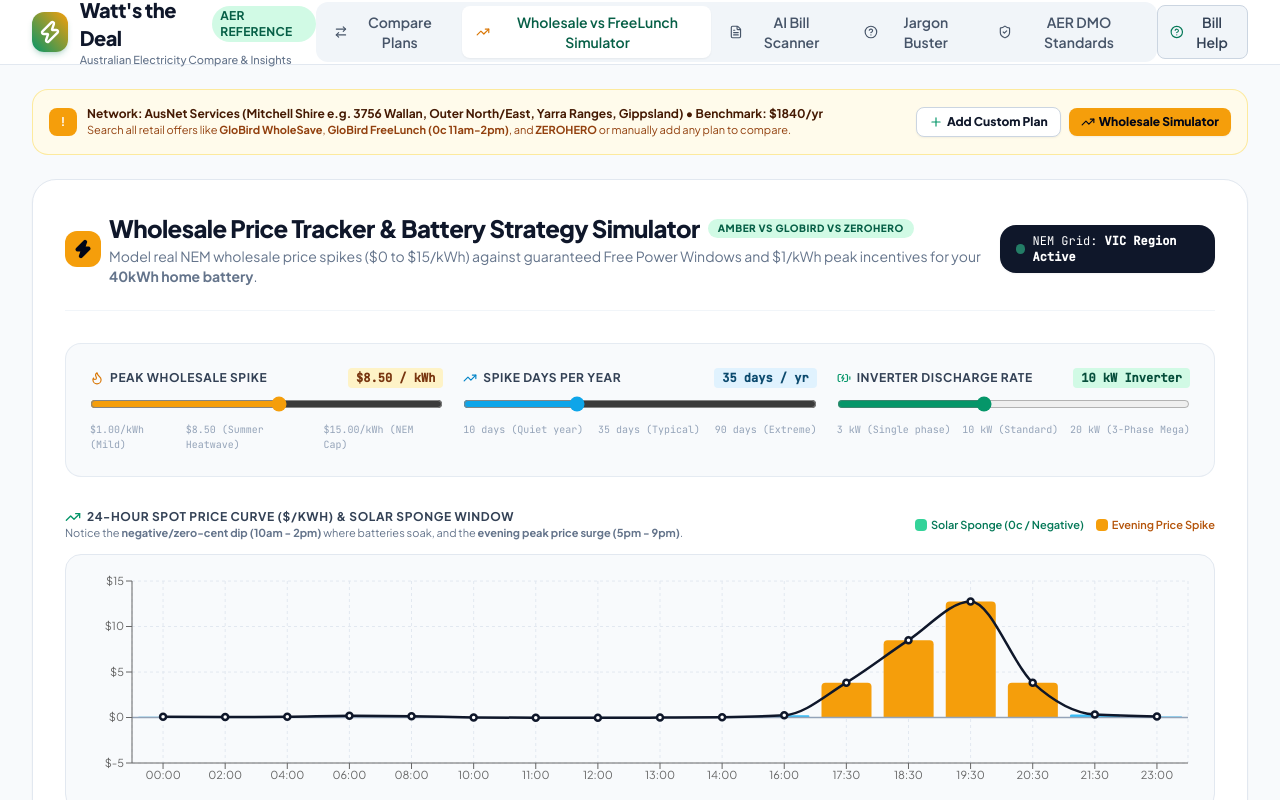
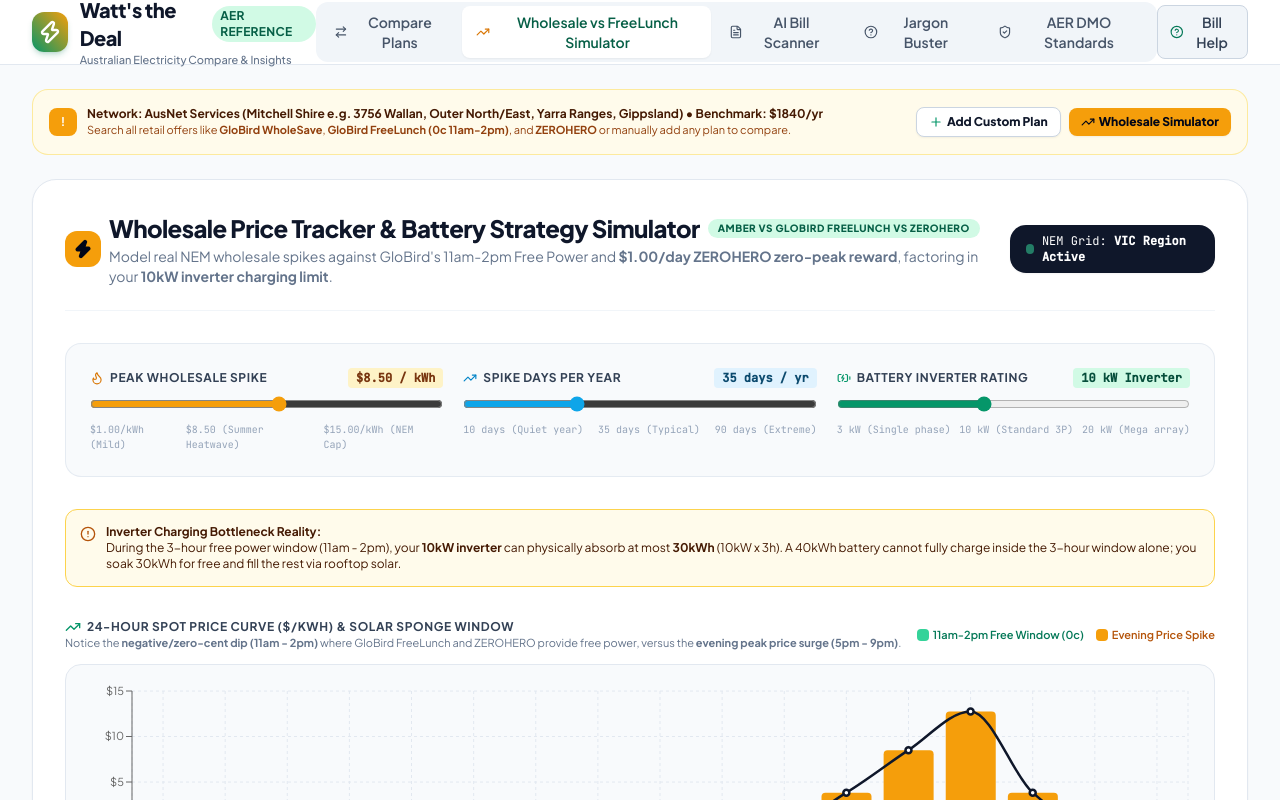
Before and after one commit to ANDYGT40/watts_the_deal, a React (Vite) app in the folder frontend/: page / in a window 1280 px wide. Both pictures are taken after a click on the button "Wholesale vs FreeLunch Simulator". Shown: the top 800 px of the page. Built offline with nearby package versions, Linux system fonts and the light colour scheme.

Commit message:
added features

```diff
--- a/frontend/components/WholesaleBatterySimulator.tsx
+++ b/frontend/components/WholesaleBatterySimulator.tsx
@@ -13,9 +13,7 @@ import {
   Sparkles,
   ArrowRight,
   Flame,
-  Sun,
-  Layers,
-  HelpCircle
+  AlertCircle
 } from 'lucide-react';
 import { ResponsiveContainer, ComposedChart, Line, Bar, XAxis, YAxis, Tooltip, CartesianGrid, ReferenceLine, Cell } from 'recharts';
 
@@ -28,13 +26,10 @@ export const WholesaleBatterySimulator: React.FC<WholesaleBatterySimulatorProps>
   profile,
   distributor,
 }) => {
-  // Simulator Controls
-  const [spikeIntensity, setSpikeIntensity] = useState<number>(850); // cents/kWh (e.g. $8.50/kWh peak spike)
-  const [spikeEventsPerYear, setSpikeEventsPerYear] = useState<number>(35); // typical 30-45 NEM spike days
-  const [batteryDischargeKw, setBatteryDischargeKw] = useState<number>(profile.batteryCapacityKWh >= 30 ? 10 : 5); // kW inverter discharge rate
-  const [selectedScenario, setSelectedScenario] = useState<'ALL' | 'AMBER' | 'FREELUNCH' | 'ZEROHERO'>('ALL');
+  const [spikeIntensity, setSpikeIntensity] = useState<number>(850);
+  const [spikeEventsPerYear, setSpikeEventsPerYear] = useState<number>(35);
+  const [batteryDischargeKw, setBatteryDischargeKw] = useState<number>(profile.batteryInverterKw || (profile.batteryCapacityKWh >= 30 ? 10 : 5));
 
-  // Dynamic 24-hr wholesale profile adjusting based on spikeIntensity slider
   const dynamicWholesaleCurve = useMemo(() => {
     return SAMPLE_WHOLESALE_INTERVALS.map((item) => {
       let price = item.wholesalePriceCentsPerKWh;
@@ -51,80 +46,64 @@ export const WholesaleBatterySimulator: React.FC<WholesaleBatterySimulatorProps>
     });
   }, [spikeIntensity]);
 
-  // Mathematical comparisons between the 3 main strategies:
-  // 1. Amber Smartshift: Soaks solar/negative price & discharges during extreme spikes ($X/kWh)
-  // 2. GloBird FreeLunch: Soaks 100% free power (0c) every single day (11am-2pm) and avoids all peak costs with 0 risk
-  // 3. GloBird ZEROHERO: Capped retail rate + $1.00/kWh cash reward for zero peak draw or peak export (4pm-9pm)
   const calculations = useMemo(() => {
     const batteryCapacity = profile.batteryCapacityKWh || 40;
-    const usableCapacity = batteryCapacity * 0.90; // 90% usable depth of discharge
+    const usableCapacity = batteryCapacity * 0.90;
+    const inverterKw = batteryDischargeKw;
 
     // --- Scenario A: Amber Smartshift Wholesale Trading ---
-    // Inverter discharge: e.g. 10kW for 2.5 hours of high spike = 25kWh exported
-    const exportableKWhPerEvent = Math.min(usableCapacity * 0.75, batteryDischargeKw * 2.5);
-    const avgSpikePriceDollars = spikeIntensity / 100; // e.g. $8.50 / kWh
+    const exportableKWhPerEvent = Math.min(usableCapacity * 0.75, inverterKw * 2.5);
+    const avgSpikePriceDollars = spikeIntensity / 100;
     const revenuePerSpikeEvent = exportableKWhPerEvent * avgSpikePriceDollars;
     const annualSpikeTradingEarnings = revenuePerSpikeEvent * spikeEventsPerYear;
 
-    // Daily cycling profit during normal non-spike days (buy at ~0c midday, discharge during 30c evening)
     const normalDays = 365 - spikeEventsPerYear;
-    const dailyNormalArbitrageProfit = usableCapacity * 0.22; // ~22c/kWh spread
+    const dailyNormalArbitrageProfit = Math.min(usableCapacity, inverterKw * 4) * 0.22;
     const annualNormalArbitrage = normalDays * dailyNormalArbitrageProfit;
 
-    // Amber subscription ($22/mo = $264/yr) + daily supply
     const amberAnnualSupply = (122 * 365) / 100;
     const amberAnnualMembership = 264;
     const amberGrossProfit = annualSpikeTradingEarnings + annualNormalArbitrage;
     const amberNetBenefit = Math.round(amberGrossProfit - amberAnnualMembership - amberAnnualSupply);
 
-    // --- Scenario B: GloBird FreeLunch (Fixed 0c/kWh Midday Grid Soak) ---
-    // Soaks 100% free power every single day from the grid (365 days)
-    // Runs entire home peak and night for $0.00
-    const dailyAvoidedPeakKWh = Math.min(usableCapacity, profile.averageDailyUsageKWh * 0.85);
-    const regularPeakRateDollars = 0.339; // GloBird AusNet/Ausgrid peak rate ~34c/kWh
-    const dailyAvoidedPeakCost = dailyAvoidedPeakKWh * regularPeakRateDollars;
-    const annualFreeLunchSavings = dailyAvoidedPeakCost * 365;
-
-    // Low GloBird daily supply (~96c/day = $350/yr)
+    // --- Scenario B: GloBird FreeLunch (3h window constrained by inverter kW) ---
+    // A 40kWh or 50kWh battery CANNOT charge fully in 3 hours unless inverter kW allows it!
+    const maxThreeHourChargeKWh = inverterKw * 3;
+    const actualDailySoakKWh = Math.min(usableCapacity, maxThreeHourChargeKWh);
+    const dailyAvoidedPeakKWh = Math.min(actualDailySoakKWh, profile.averageDailyUsageKWh * 0.85);
+    const regularPeakRateDollars = 0.339;
+    const annualFreeLunchSavings = dailyAvoidedPeakKWh * regularPeakRateDollars * 365;
     const gloBirdSupplyAnnual = (96.5 * 365) / 100;
     const freeLunchNetBenefit = Math.round(annualFreeLunchSavings - gloBirdSupplyAnnual);
 
-    // --- Scenario C: GloBird ZEROHERO ($1/kWh Peak Curtailment Reward) ---
-    // Guaranteed $1.00 / kWh rewarded for zero net peak draw or battery export during 4pm-9pm
-    // 5 days per week x 52 weeks = ~260 peak days/year
-    const zeroHeroEligibleDays = 260;
-    const zeroHeroDischargeKWh = Math.min(usableCapacity * 0.65, batteryDischargeKw * 3); // ~20kWh
-    const zeroHeroAnnualReward = zeroHeroDischargeKWh * 1.00 * zeroHeroEligibleDays; // $1.00/kWh incentive!
-    const zeroHeroOffPeakUsageCost = (profile.averageDailyUsageKWh * 0.40 * 0.16 * 365); // 16c off-peak fill
-    const zeroHeroNetBenefit = Math.round(zeroHeroAnnualReward - zeroHeroSupplyAnnual(baseSupplyFromDist(distributor)) - zeroHeroOffPeakUsageCost);
+    // --- Scenario C: GloBird ZEROHERO (Free 11am-2pm soak + $1.00/DAY for 0 peak grid draw) ---
+    // Daily Peak Demand Reward: $1.00 per day if battery covers home's peak hours (4pm-9pm)
+    const householdPeakKWh = profile.averageDailyUsageKWh * 0.40;
+    const coversFullPeak = actualDailySoakKWh >= householdPeakKWh;
+    const zeroHeroAnnualDaysReward = coversFullPeak ? 365 : Math.round(365 * (actualDailySoakKWh / householdPeakKWh));
+    const zeroHeroAnnualReward = zeroHeroAnnualDaysReward * 1.00; // $1.00 per day
+    const zeroHeroNetBenefit = Math.round(annualFreeLunchSavings + zeroHeroAnnualReward - gloBirdSupplyAnnual);
 
     return {
+      actualDailySoakKWh,
+      maxThreeHourChargeKWh,
       amber: {
         annualNetBenefit: amberNetBenefit,
         spikeEarnings: Math.round(annualSpikeTradingEarnings),
         normalEarnings: Math.round(annualNormalArbitrage),
-        riskLevel: 'HIGH (Wholesale Market Spot Exposure)',
       },
       freeLunch: {
         annualNetBenefit: freeLunchNetBenefit,
         annualSavings: Math.round(annualFreeLunchSavings),
-        riskLevel: 'ZERO (100% Guaranteed 0c/kWh midday window)',
       },
       zeroHero: {
         annualNetBenefit: zeroHeroNetBenefit,
-        annualReward: Math.round(zeroHeroAnnualReward),
-        riskLevel: 'LOW (Capped retail rate + guaranteed $1/kWh incentive)',
+        annualDaysReward: zeroHeroAnnualDaysReward,
+        annualReward: zeroHeroAnnualReward,
+        freeSoakSavings: Math.round(annualFreeLunchSavings),
       }
     };
-  }, [profile, distributor, spikeIntensity, spikeEventsPerYear, batteryDischargeKw]);
-
-  function zeroHeroSupplyAnnual(dailySupply: number) {
-    return (dailySupply * 365) / 100;
-  }
-
-  function baseSupplyFromDist(d: DistributorInfo) {
-    return (d.defaultMarketOfferAnnual / 1700) * 94;
-  }
+  }, [profile, spikeIntensity, spikeEventsPerYear, batteryDischargeKw]);
 
   return (
     <div className="bg-white rounded-3xl p-6 sm:p-8 border border-slate-200 shadow-sm space-y-8">
@@ -136,22 +115,21 @@ export const WholesaleBatterySimulator: React.FC<WholesaleBatterySimulatorProps>
               <Zap className="w-5 h-5 fill-slate-950" />
             </span>
             <div>
-              <div className="flex items-center gap-2">
+              <div className="flex items-center gap-2 flex-wrap">
                 <h3 className="text-xl sm:text-2xl font-black text-slate-900 tracking-tight">
                   Wholesale Price Tracker & Battery Strategy Simulator
                 </h3>
                 <span className="px-2.5 py-0.5 rounded-full bg-emerald-100 text-emerald-800 text-[10px] font-extrabold uppercase tracking-wider">
-                  Amber vs GloBird vs ZEROHERO
+                  Amber vs GloBird FreeLunch vs ZEROHERO
                 </span>
               </div>
               <p className="text-xs sm:text-sm text-slate-500 mt-0.5">
-                Model real NEM wholesale price spikes ($0 to $15/kWh) against guaranteed Free Power Windows and $1/kWh peak incentives for your <strong>{profile.batteryCapacityKWh}kWh home battery</strong>.
+                Model real NEM wholesale spikes against GloBird's 11am-2pm Free Power and <strong>$1.00/day ZEROHERO zero-peak reward</strong>, factoring in your <strong>{batteryDischargeKw}kW inverter charging limit</strong>.
               </p>
             </div>
           </div>
         </div>
 
-        {/* Status Chip */}
         <div className="flex items-center gap-2 text-xs font-mono bg-slate-900 text-white px-4 py-2 rounded-2xl shadow-sm self-start lg:self-auto">
           <span className="w-2.5 h-2.5 rounded-full bg-emerald-400 animate-pulse"></span>
           <span>NEM Grid: <strong>{distributor.state} Region Active</strong></span>
@@ -160,7 +138,6 @@ export const WholesaleBatterySimulator: React.FC<WholesaleBatterySimulatorProps>
 
       {/* Simulator Interactive Sliders */}
       <div className="grid grid-cols-1 md:grid-cols-3 gap-5 bg-slate-50 p-5 sm:p-6 rounded-2xl border border-slate-200/80">
-        {/* Slider 1: Evening Spike Peak Price */}
         <div>
           <div className="flex justify-between items-center mb-1.5">
             <label className="text-xs font-bold text-slate-700 uppercase tracking-wider flex items-center gap-1.5">
@@ -187,7 +164,6 @@ export const WholesaleBatterySimulator: React.FC<WholesaleBatterySimulatorProps>
           </div>
         </div>
 
-        {/* Slider 2: Annual Spike Events Count */}
         <div>
           <div className="flex justify-between items-center mb-1.5">
             <label className="text-xs font-bold text-slate-700 uppercase tracking-wider flex items-center gap-1.5">
@@ -214,12 +190,11 @@ export const WholesaleBatterySimulator: React.FC<WholesaleBatterySimulatorProps>
           </div>
         </div>
 
-        {/* Slider 3: Inverter Continuous Discharge Kw */}
         <div>
           <div className="flex justify-between items-center mb-1.5">
             <label className="text-xs font-bold text-slate-700 uppercase tracking-wider flex items-center gap-1.5">
               <BatteryCharging className="w-3.5 h-3.5 text-emerald-600" />
-              Inverter Discharge Rate
+              Battery Inverter Rating
             </label>
             <span className="text-xs font-mono font-extrabold bg-emerald-100 text-emerald-900 px-2 py-0.5 rounded">
               {batteryDischargeKw} kW Inverter
@@ -236,13 +211,27 @@ export const WholesaleBatterySimulator: React.FC<WholesaleBatterySimulatorProps>
           />
           <div className="flex justify-between text-[10px] text-slate-400 font-mono mt-1">
             <span>3 kW (Single phase)</span>
-            <span>10 kW (Standard)</span>
-            <span>20 kW (3-Phase Mega)</span>
+            <span>10 kW (Standard 3P)</span>
+            <span>20 kW (Mega array)</span>
           </div>
         </div>
       </div>
 
-      {/* Dynamic 24-Hour Wholesale Price vs Free Window Chart */}
+      {/* Inverter Charging Reality Check Callout */}
+      <div className="p-3.5 rounded-xl bg-amber-50 border border-amber-300 text-amber-950 text-xs flex items-start gap-2.5">
+        <AlertCircle className="w-4 h-4 text-amber-700 mt-0.5 flex-shrink-0" />
+        <div>
+          <strong className="block">Inverter Charging Bottleneck Reality:</strong>
+          <span>
+            During the 3-hour free power window (11am - 2pm), your <strong>{batteryDischargeKw}kW inverter</strong> can physically absorb at most <strong>{calculations.maxThreeHourChargeKWh}kWh</strong> ({batteryDischargeKw}kW x 3h).
+            {profile.batteryCapacityKWh > calculations.maxThreeHourChargeKWh && (
+              <> A {profile.batteryCapacityKWh}kWh battery cannot fully charge inside the 3-hour window alone; you soak {calculations.actualDailySoakKWh}kWh for free and fill the rest via rooftop solar.</>
+            )}
+          </span>
+        </div>
+      </div>
+
+      {/* Dynamic 24-Hour Wholesale Price Chart */}
       <div className="space-y-3">
         <div className="flex flex-col sm:flex-row sm:items-center justify-between gap-2">
           <div>
@@ -251,12 +240,12 @@ export const WholesaleBatterySimulator: React.FC<WholesaleBatterySimulatorProps>
               24-Hour Spot Price Curve ($/kWh) & Solar Sponge Window
             </h4>
             <p className="text-[11px] text-slate-500">
-              Notice the <strong>negative/zero-cent dip (10am - 2pm)</strong> where batteries soak, and the <strong>evening peak price surge (5pm - 9pm)</strong>.
+              Notice the <strong>negative/zero-cent dip (11am - 2pm)</strong> where GloBird FreeLunch and ZEROHERO provide free power, versus the <strong>evening peak price surge (5pm - 9pm)</strong>.
             </p>
           </div>
           <div className="flex items-center gap-3 text-xs">
             <span className="flex items-center gap-1 text-[11px] font-semibold text-emerald-700">
-              <span className="w-3 h-3 rounded bg-emerald-400 inline-block"></span> Solar Sponge (0c / Negative)
+              <span className="w-3 h-3 rounded bg-emerald-400 inline-block"></span> 11am-2pm Free Window (0c)
             </span>
             <span className="flex items-center gap-1 text-[11px] font-semibold text-amber-700">
               <span className="w-3 h-3 rounded bg-amber-500 inline-block"></span> Evening Price Spike
@@ -293,7 +282,7 @@ export const WholesaleBatterySimulator: React.FC<WholesaleBatterySimulatorProps>
         </div>
       </div>
 
-      {/* Head-to-Head Strategy Cards: Amber vs FreeLunch vs ZEROHERO */}
+      {/* Head-to-Head Strategy Cards */}
       <div className="grid grid-cols-1 lg:grid-cols-3 gap-5">
 
         {/* Strategy 1: Amber Smartshift */}
@@ -306,11 +295,11 @@ export const WholesaleBatterySimulator: React.FC<WholesaleBatterySimulatorProps>
                 </span>
                 <h4 className="text-lg font-black text-slate-900 mt-1">Amber Smartshift</h4>
               </div>
-              <span className="text-xs font-mono font-bold text-slate-500">Wholesale Pass-Through</span>
+              <span className="text-xs font-mono font-bold text-slate-500">Spot Pass-Through</span>
             </div>
 
             <p className="text-xs text-slate-600 mt-2">
-              Automatically soaks during negative midday prices and dumps power from your {profile.batteryCapacityKWh}kWh battery into the grid when prices surge to ${(spikeIntensity/100).toFixed(2)}/kWh.
+              Discharges your battery into the grid when spot prices surge to ${(spikeIntensity/100).toFixed(2)}/kWh (limited by your {batteryDischargeKw}kW inverter rate).
             </p>
 
             <div className="mt-4 p-3 bg-sky-50/70 rounded-xl border border-sky-100 text-center">
@@ -344,17 +333,13 @@ export const WholesaleBatterySimulator: React.FC<WholesaleBatterySimulatorProps>
           <div className="pt-2 border-t border-slate-100">
             <span className="text-[10px] font-bold text-slate-400 uppercase tracking-wider block">Best for:</span>
             <p className="text-xs font-semibold text-slate-800">
-              Tech-savvy battery owners who want to actively trade price surges with Smartshift automation.
+              Tech-savvy battery owners wanting high reward from automated spot trading surges.
             </p>
           </div>
         </div>
 
         {/* Strategy 2: GloBird FreeLunch */}
-        <div className="bg-white rounded-2xl p-5 border-2 border-amber-400 bg-amber-50/30 transition-all flex flex-col justify-between shadow-md space-y-4 relative">
-          <div className="absolute -top-3 right-4 bg-amber-500 text-slate-950 text-[10px] font-extrabold uppercase tracking-wider px-2.5 py-0.5 rounded-full shadow-sm">
-            Zero Market Risk
-          </div>
-
+        <div className="bg-white rounded-2xl p-5 border-2 border-amber-300 bg-amber-50/20 transition-all flex flex-col justify-between shadow-sm space-y-4">
           <div>
             <div className="flex items-start justify-between">
               <div>
@@ -367,7 +352,7 @@ export const WholesaleBatterySimulator: React.FC<WholesaleBatterySimulatorProps>
             </div>
 
             <p className="text-xs text-slate-600 mt-2">
-              Draw 100% free power (0c/kWh) between 11am and 2pm every single day. Soak 30kWh - 40kWh into your battery and run your home with zero grid expense all night.
+              Draw 100% free power (0c/kWh) between 11am and 2pm daily. With a {batteryDischargeKw}kW inverter, you absorb <strong>{calculations.actualDailySoakKWh}kWh for $0</strong> daily to eliminate evening peak grid bills.
             </p>
 
             <div className="mt-4 p-3 bg-amber-100/70 rounded-xl border border-amber-200 text-center">
@@ -401,64 +386,66 @@ export const WholesaleBatterySimulator: React.FC<WholesaleBatterySimulatorProps>
           <div className="pt-2 border-t border-amber-200">
             <span className="text-[10px] font-bold text-amber-900 uppercase tracking-wider block">Best for:</span>
             <p className="text-xs font-semibold text-slate-800">
-              Households with 40-50kWh batteries who want guaranteed free power without managing spot price exposure.
+              Households wanting guaranteed free power without managing spot price exposure.
             </p>
           </div>
         </div>
 
-        {/* Strategy 3: GloBird ZEROHERO ($1/kWh Peak Incentive) */}
-        <div className="bg-white rounded-2xl p-5 border-2 border-emerald-500 bg-emerald-50/20 transition-all flex flex-col justify-between shadow-md space-y-4 relative">
-          <div className="absolute -top-3 right-4 bg-emerald-600 text-white text-[10px] font-extrabold uppercase tracking-wider px-2.5 py-0.5 rounded-full shadow-sm">
-            $1/kWh Incentive
+        {/* Strategy 3: GloBird ZEROHERO (DUAL: FreeLunch 11am-2pm + $1/Day Zero Peak Reward) */}
+        <div className="bg-white rounded-2xl p-5 border-2 border-emerald-500 bg-emerald-50/30 transition-all flex flex-col justify-between shadow-xl space-y-4 relative ring-2 ring-emerald-400/40">
+          <div className="absolute -top-3.5 right-4 bg-gradient-to-r from-emerald-600 to-amber-500 text-white text-[10px] font-black uppercase tracking-wider px-3 py-1 rounded-full shadow-md flex items-center gap-1">
+            <Zap className="w-3 h-3 fill-white" /> DUAL ADVANTAGE CHAMPION
           </div>
 
           <div>
             <div className="flex items-start justify-between">
               <div>
                 <span className="text-[10px] font-extrabold uppercase tracking-wider text-emerald-800 bg-emerald-100 px-2 py-0.5 rounded">
-                  Demand Response Cash
+                  Free 11am-2pm + $1/Day Reward
                 </span>
                 <h4 className="text-lg font-black text-slate-900 mt-1">GloBird ZEROHERO</h4>
               </div>
-              <span className="text-xs font-mono font-bold text-emerald-900">$1.00 / kWh Reward</span>
+              <span className="text-xs font-mono font-bold text-emerald-900">$1.00 / Day Peak Reward</span>
             </div>
 
             <p className="text-xs text-slate-600 mt-2">
-              Receive a guaranteed <strong>$1.00 per kWh credit</strong> for keeping grid usage at zero during peak hours (4pm - 9pm). Your 40-50kWh battery provides the full home load, generating cash credits every single peak.
+              <strong>Both in one plan:</strong> Soak ~{calculations.actualDailySoakKWh}kWh for <strong>$0 from the grid</strong> during 11am-2pm, then power your home in peak (4pm-9pm) with battery to draw zero grid power and collect <strong>$1.00 every single day ($365/yr cash)</strong>!
             </p>
 
-            <div className="mt-4 p-3 bg-emerald-100/70 rounded-xl border border-emerald-200 text-center">
-              <span className="text-[11px] text-emerald-900 uppercase tracking-wider font-bold block">
-                Estimated Annual Net Earnings
+            <div className="mt-4 p-3.5 bg-gradient-to-r from-emerald-100 to-amber-100 rounded-xl border border-emerald-300 text-center shadow-inner">
+              <span className="text-[11px] text-emerald-950 uppercase tracking-wider font-extrabold block">
+                Total Combined Annual Benefit
               </span>
               <span className="text-3xl font-black text-emerald-950 font-mono">
                 +${calculations.zeroHero.annualNetBenefit}
               </span>
-              <span className="text-[10px] text-emerald-800 block mt-0.5">
-                (Up to ${calculations.zeroHero.annualReward}/yr from $1.00/kWh demand credits)
-              </span>
+              <div className="text-[10px] text-emerald-900 font-semibold flex items-center justify-center gap-2 mt-1">
+                <span>Free Soak: ~${calculations.zeroHero.freeSoakSavings}/yr</span>
+                <span>•</span>
+                <span>$1/Day Reward: +${calculations.zeroHero.annualReward}/yr</span>
+              </div>
             </div>
 
             <div className="mt-4 space-y-2 text-xs">
-              <div className="flex items-start gap-1.5 text-emerald-800">
+              <div className="flex items-start gap-1.5 text-emerald-900 font-semibold">
                 <CheckCircle2 className="w-3.5 h-3.5 mt-0.5 text-emerald-600 flex-shrink-0" />
-                <span>Guaranteed $1.00/kWh payout without waiting for NEM spikes</span>
+                <span><strong>11am - 2pm Free Power:</strong> Battery fuel cost is $0.00!</span>
               </div>
-              <div className="flex items-start gap-1.5 text-emerald-800">
+              <div className="flex items-start gap-1.5 text-emerald-900 font-semibold">
                 <CheckCircle2 className="w-3.5 h-3.5 mt-0.5 text-emerald-600 flex-shrink-0" />
-                <span>Zero spot price downside: Retail rate is capped and locked</span>
+                <span><strong>$1.00/Day Zero Peak Reward:</strong> Earn ${calculations.zeroHero.annualReward}/yr cash</span>
               </div>
-              <div className="flex items-start gap-1.5 text-emerald-800">
+              <div className="flex items-start gap-1.5 text-emerald-900">
                 <CheckCircle2 className="w-3.5 h-3.5 mt-0.5 text-emerald-600 flex-shrink-0" />
-                <span>High 40kWh - 50kWh battery capacity maximizes payouts</span>
+                <span><strong>Zero Market Risk:</strong> Capped retail price protects against spikes</span>
               </div>
             </div>
           </div>
 
-          <div className="pt-2 border-t border-emerald-200">
-            <span className="text-[10px] font-bold text-emerald-900 uppercase tracking-wider block">Best for:</span>
+          <div className="pt-2 border-t border-emerald-300">
+            <span className="text-[10px] font-bold text-emerald-950 uppercase tracking-wider block">Why this wins:</span>
             <p className="text-xs font-semibold text-slate-800">
-              Battery owners wanting high dollar returns ($1/kWh) with complete protection from wholesale electricity volatility.
+              Stacking 11am-2pm free power with $1/day zero-peak payouts delivers predictable savings without wholesale market risk.
             </p>
           </div>
         </div>
@@ -474,8 +461,8 @@ export const WholesaleBatterySimulator: React.FC<WholesaleBatterySimulatorProps>
             <h5 className="text-sm font-bold">Simulator Recommendation for Your {profile.batteryCapacityKWh}kWh Battery:</h5>
             <p className="text-xs text-slate-300">
               {calculations.zeroHero.annualNetBenefit >= calculations.amber.annualNetBenefit
-                ? `GloBird ZEROHERO generates the highest risk-adjusted profit (~$${calculations.zeroHero.annualNetBenefit}/yr) thanks to guaranteed $1.00/kWh peak demand credits with zero market volatility.`
-                : `Amber Smartshift delivers higher peak upside (~$${calculations.amber.annualNetBenefit}/yr) if wholesale spikes stay above $8.50/kWh for ${spikeEventsPerYear}+ days per year.`}
+                ? `GloBird ZEROHERO provides the best risk-adjusted return (~$${calculations.zeroHero.annualNetBenefit}/yr) because it combines midday free charging (up to ${calculations.actualDailySoakKWh}kWh/day with your ${batteryDischargeKw}kW inverter) with a guaranteed $1.00/day zero-peak reward.`
+                : `Amber Smartshift delivers higher peak upside (~$${calculations.amber.annualNetBenefit}/yr) only if wholesale spikes stay above $8.50/kWh for ${spikeEventsPerYear}+ days per year.`}
             </p>
           </div>
         </div>
```
